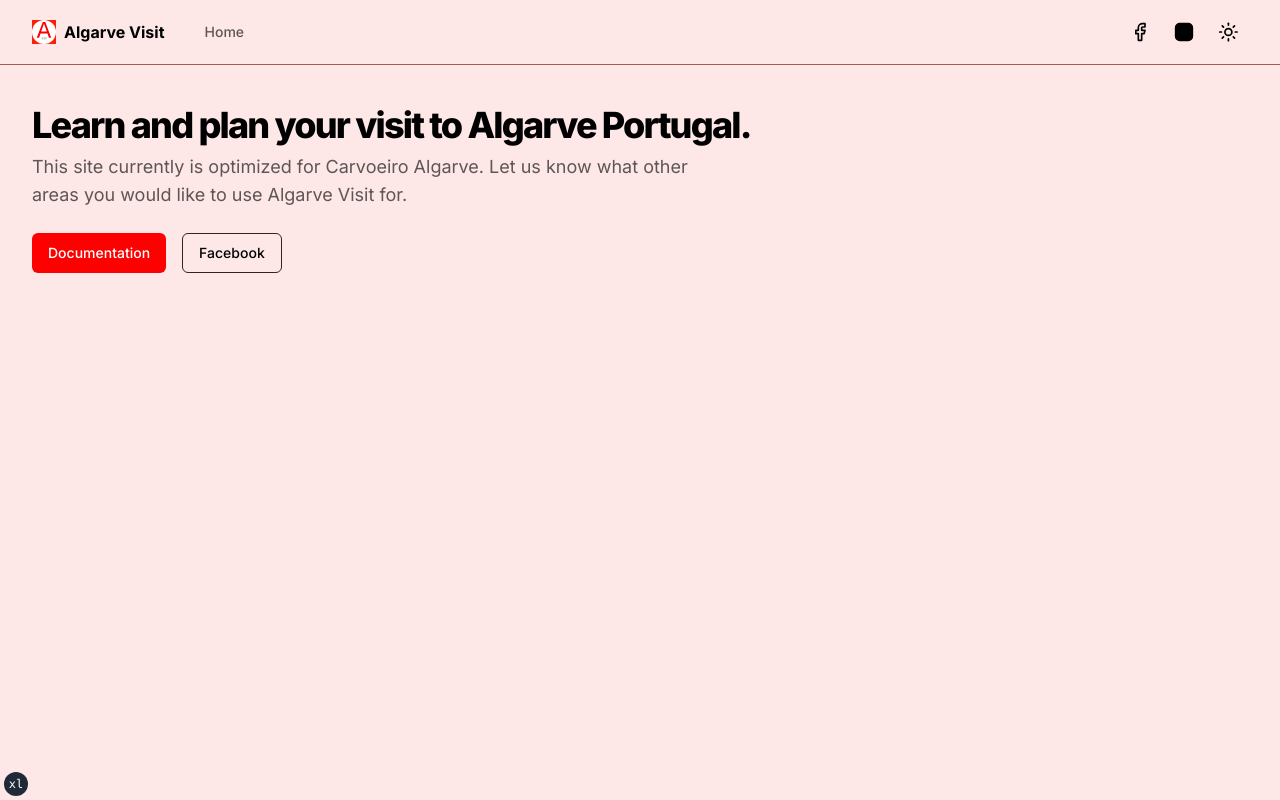
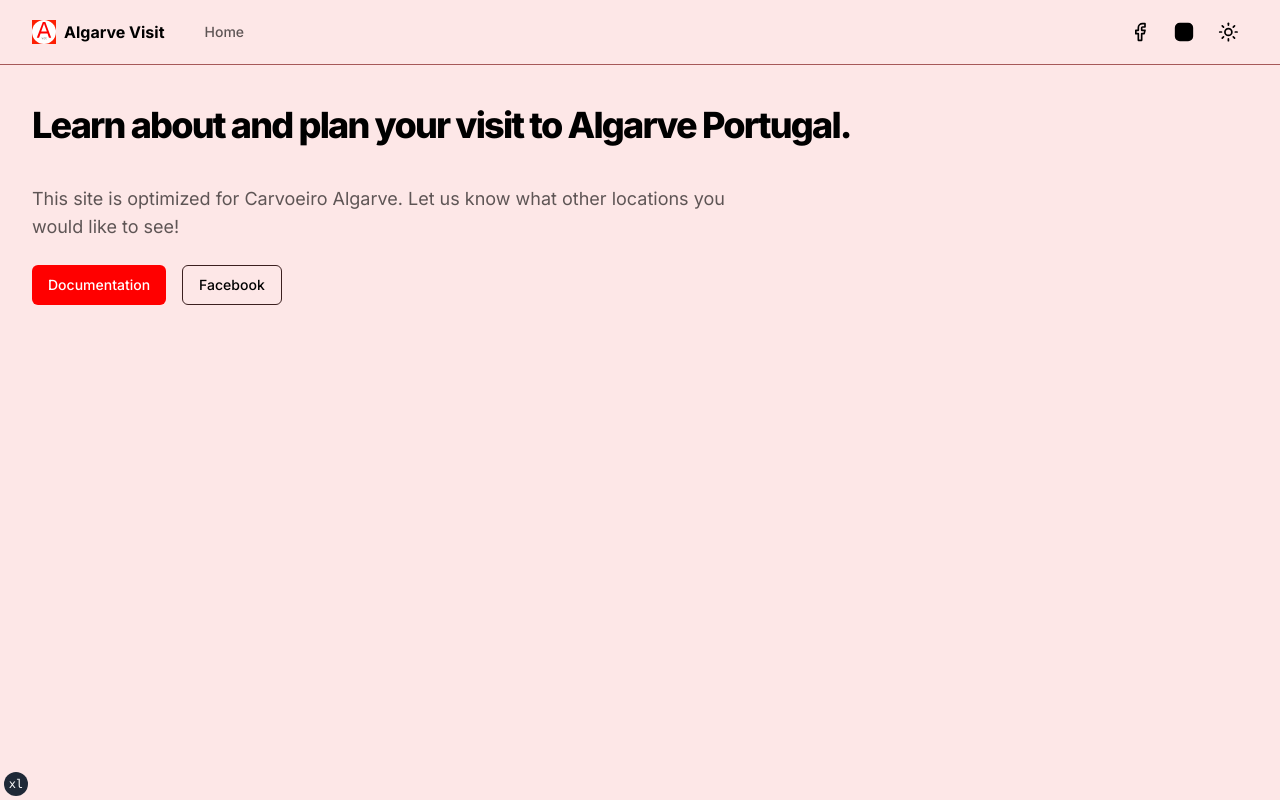
Before and after one commit to fe01134/dtb_nextjs, a Next.js app: page / in a window 1280 px wide. Built offline with nearby package versions, Linux system fonts and the light colour scheme.

Commit message:
clean up icons

```diff
--- a/app/page.tsx
+++ b/app/page.tsx
@@ -8,10 +8,11 @@ export default function IndexPage() {
     <section className="container grid items-center gap-6 pb-8 pt-6 md:py-10">
       <div className="flex max-w-[980px] flex-col items-start gap-2">
         <h1 className="text-3xl font-extrabold leading-tight tracking-tighter md:text-4xl">
-        Learn and plan your visit to Algarve Portugal.<br className="hidden sm:inline" />
+        Learn about and plan your visit to Algarve Portugal.
         </h1>
+        <br className="hidden sm:inline" />
         <p className="max-w-[700px] text-lg text-muted-foreground">
-          This site currently is optimized for Carvoeiro Algarve.  Let us know what other areas you would like to use Algarve Visit for.
+          This site is optimized for Carvoeiro Algarve.  Let us know what other locations you would like to see!
         </p>
       </div>
       <div className="flex gap-4">
--- a/components/Chat.tsx
+++ b/components/Chat.tsx
@@ -32,6 +32,8 @@ const Watson = ({ createWebChatInstance }) => {
     console.debug(process.env.INTEGRATIONID)
     const webChatOptions = {
       integrationID: process.env.NEXT_PUBLIC_INTEGRATIONID,
+
+
       region: "us-south",
       serviceInstanceID: "197df995-cf7a-42ac-87fb-58690b656407",
       onLoad: onWebChatLoad,
--- a/components/icons.tsx
+++ b/components/icons.tsx
@@ -17,7 +17,7 @@ export const Icons = {
   facebook: Facebook,
   logo: (props: LucideProps) => (
     <svg xmlns="http://www.w3.org/2000/svg" viewBox="0 0 50 50" {...props}>
-<g clip-path="url(#clip0_1_2)">
+<g>
 <rect width="50" height="50" fill="#FD1F03" fill-opacity="0.1"/>
 <rect width="50" height="60" fill="#FD1F03"/>
 <circle cx="25" cy="25" r="25" fill="white" />
```
Also changed, not shown: 1 other file (tests, documents, lock files or other folders).
